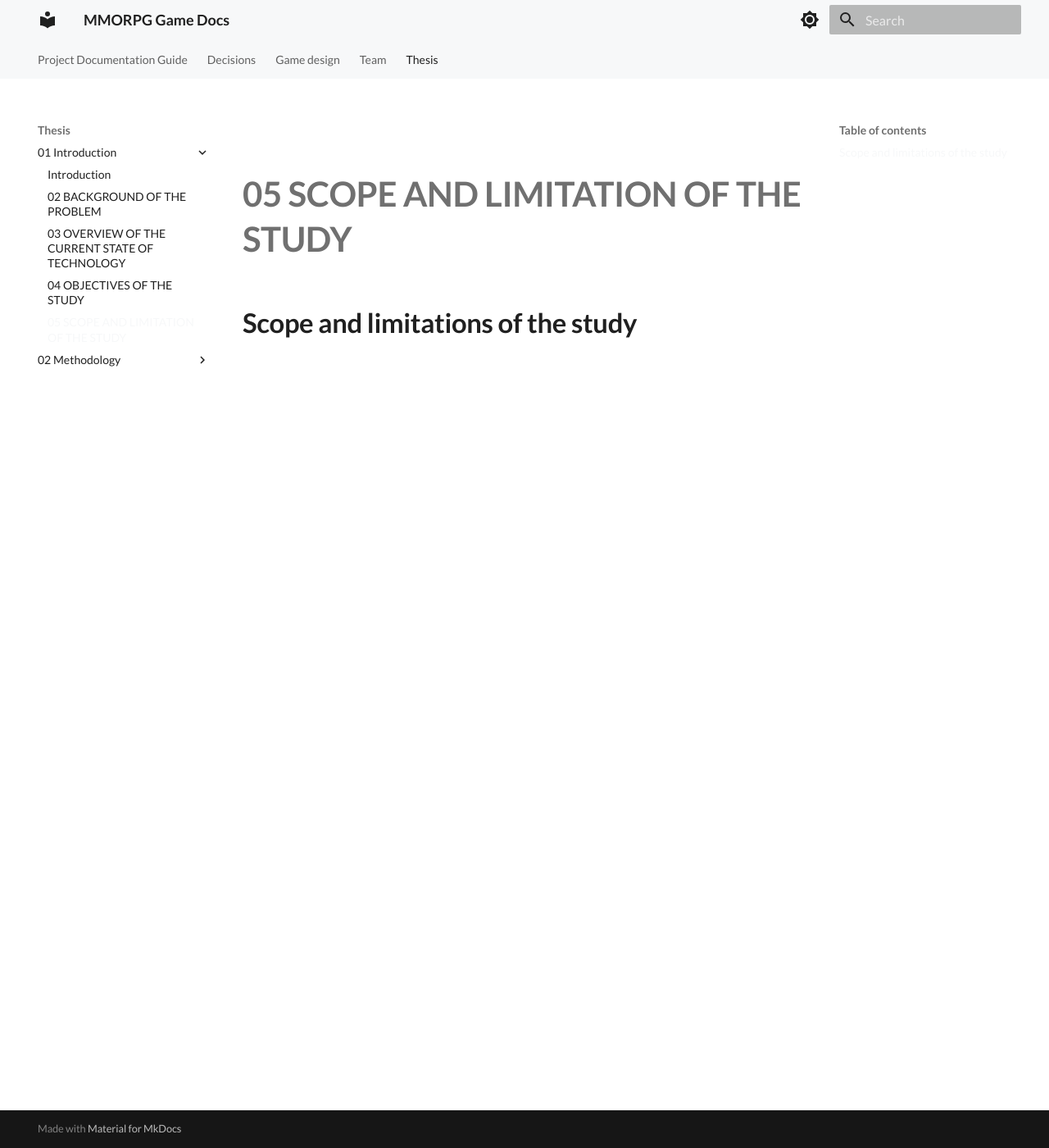
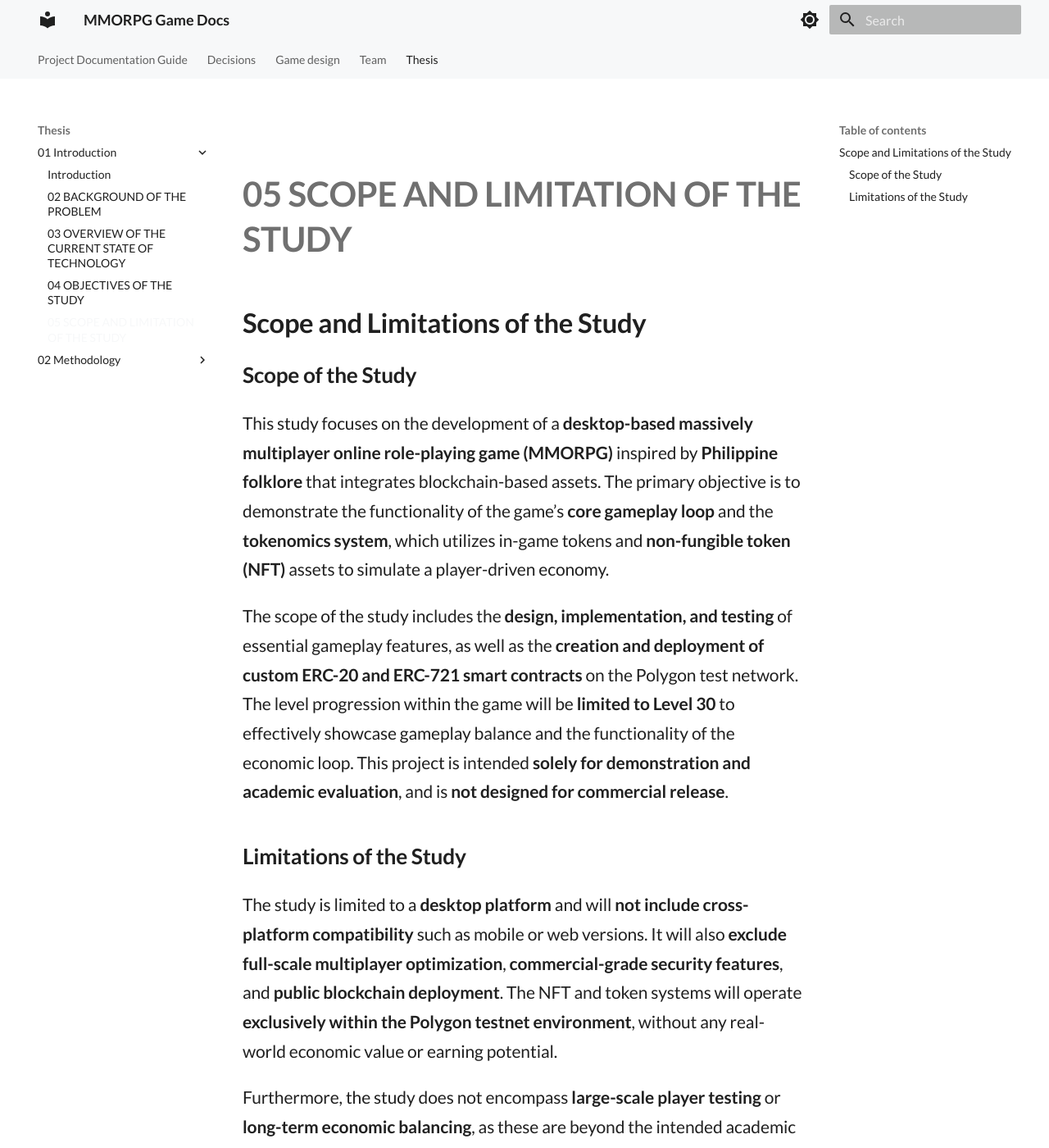
Before and after one commit to Markism-JA/Echoes-of-Bathala, an MkDocs documentation site: the page built from docs/thesis/01_Introduction/05-SCOPE_AND_LIMITATION_OF_THE_STUDY.md, in a window 1280 px wide and 1400 px high. Shown: the whole window at 82% size. Built offline with MkDocs 1.6.1 and Material for MkDocs 9.7.7, drawn with Linux system fonts in a browser that asks for light colours; some of the changed text lies outside the part shown.

Commit message:
docs(thesis): statement of the problem closes #48 (#53)
* Update 05-SCOPE_AND_LIMITATION_OF_THE_STUDY.md

* Update 05-SCOPE_AND_LIMITATION_OF_THE_STUDY.md

* docs(thesis manuscript): formatting change follow structure

---------

Co-authored-by: marky <markism1224amarille@gmail.com>

```diff
--- a/docs/thesis/01_Introduction/05-SCOPE_AND_LIMITATION_OF_THE_STUDY.md
+++ b/docs/thesis/01_Introduction/05-SCOPE_AND_LIMITATION_OF_THE_STUDY.md
@@ -1 +1,13 @@
-## Scope and limitations of the study
+## **Scope and Limitations of the Study**
+
+### **Scope of the Study**
+
+This study focuses on the development of a **desktop-based massively multiplayer online role-playing game (MMORPG)** inspired by **Philippine folklore** that integrates blockchain-based assets. The primary objective is to demonstrate the functionality of the game’s **core gameplay loop** and the **tokenomics system**, which utilizes in-game tokens and **non-fungible token (NFT)** assets to simulate a player-driven economy.
+
+The scope of the study includes the **design, implementation, and testing** of essential gameplay features, as well as the **creation and deployment of custom ERC-20 and ERC-721 smart contracts** on the Polygon test network. The level progression within the game will be **limited to Level 30** to effectively showcase gameplay balance and the functionality of the economic loop. This project is intended **solely for demonstration and academic evaluation**, and is **not designed for commercial release**.
+
+### **Limitations of the Study**
+
+The study is limited to a **desktop platform** and will **not include cross-platform compatibility** such as mobile or web versions. It will also **exclude full-scale multiplayer optimization**, **commercial-grade security features**, and **public blockchain deployment**. The NFT and token systems will operate **exclusively within the Polygon testnet environment**, without any real-world economic value or earning potential.
+
+Furthermore, the study does not encompass **large-scale player testing** or **long-term economic balancing**, as these are beyond the intended academic scope. These limitations are recognized as necessary constraints due to **time, technical resources, and the project’s focus on demonstrating feasibility rather than commercial readiness**.
```
